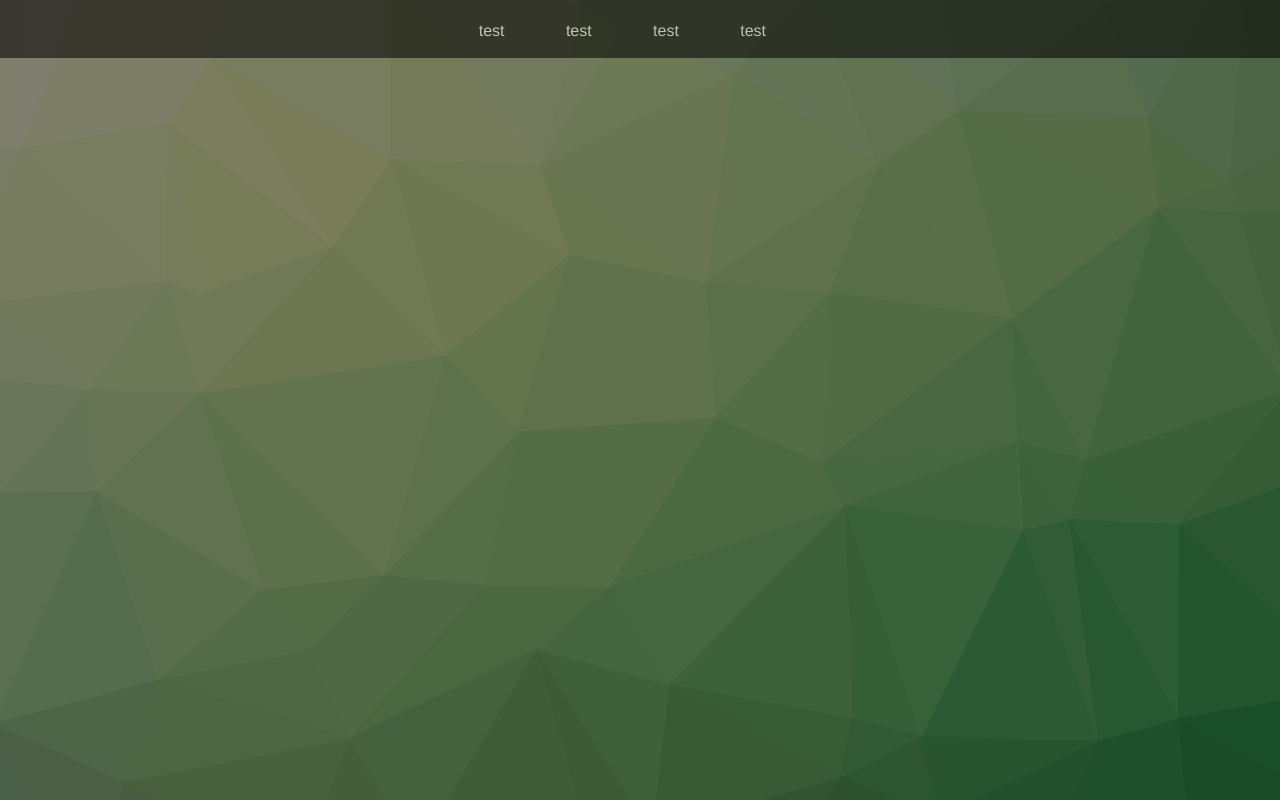
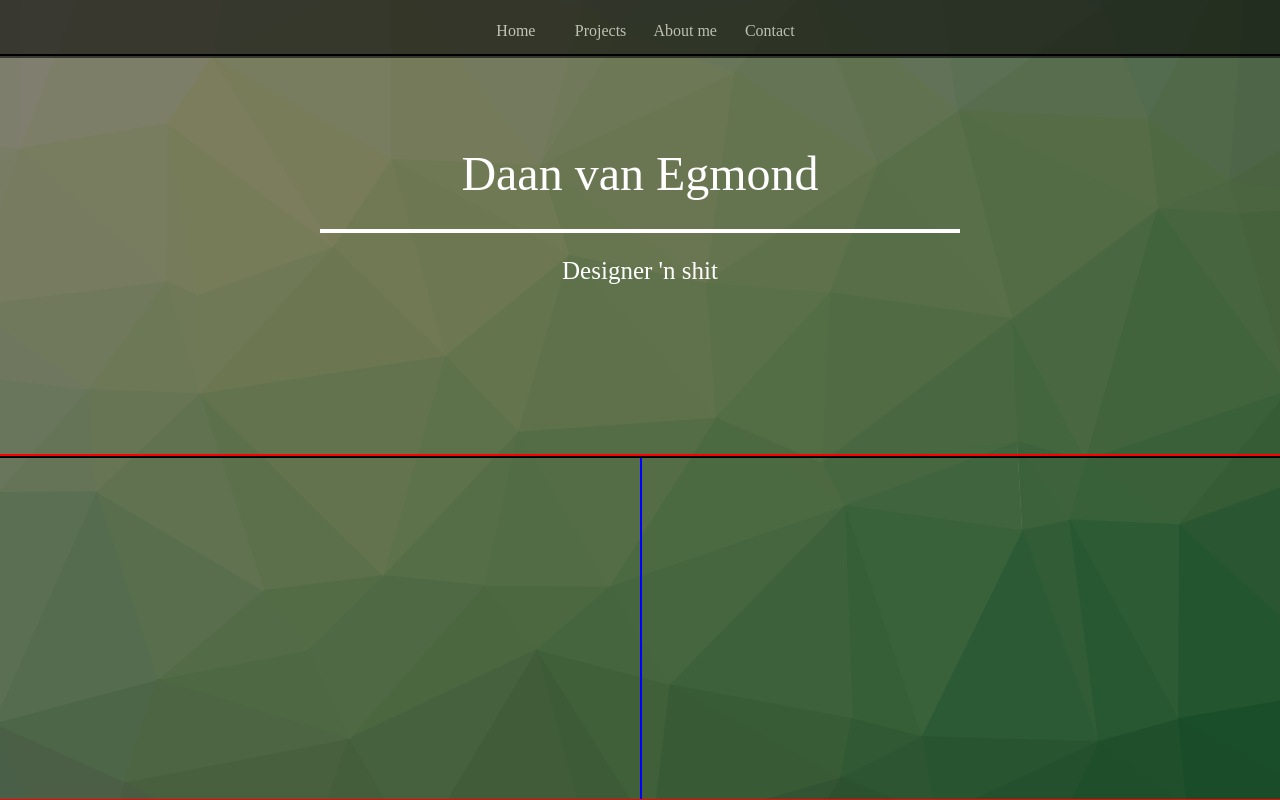
Before and after one commit to HumanGreed/portfolioWebsite, a plain HTML site: page portfolioWebsite/index.html in a window 1280 px wide. Drawn offline with Linux system fonts and the light colour scheme.

Commit message:
#Added -Fonts -Page costruction -outlining seperate Divs

```diff
--- a/portfolioWebsite/index.html
+++ b/portfolioWebsite/index.html
@@ -14,20 +14,33 @@
             <div class="menuBar">
                 <ul>
                     <li>
-                        <div class="item1" class="items">test</div>
+                        <div class="item1" class="items">Home</div>
                     </li>
                     <li>
-                        <div class="item2" class="items">test</div>
+                        <div class="item2" class="items">Projects</div>
                     </li>
                     <li>
-                        <div class="item3" class="items">test</div>
+                        <div class="item3" class="items">About me</div>
                     </li>
                     <li>
-                        <div class="item4" class="items">test</div>
+                        <div class="item4" class="items">Contact</div>
                     </li>
                 </ul>
             </div>
-            <div class="contentBox"></div>
+            <div class="contentBox">
+                <div class="aboutMeBox">
+                    <div class="Name">
+                        Daan van Egmond
+                    </div>
+                    <div class="provision">
+                        Designer 'n shit
+                    </div>
+                </div>
+                <div class="otherTwoBoxes">
+                    <div class="projects"></div>
+                    <div class="contact"></div>
+                </div>
+            </div>
         </div>
     </body>
 </html>
--- a/portfolioWebsite/media/css/style.css
+++ b/portfolioWebsite/media/css/style.css
@@ -350,12 +350,12 @@ template {
 
 /* Home Page */
 body {
-    width: 100vh;
+    width: 100vw;
     position: absolute;
     background-repeat: no-repeat;
     background-image: url("../pictures/Background/background2.png");
     margin: 0;
-    font-family: helvetica;
+    font-family: Ubuntu-C;
 }
 
 .background {
@@ -374,12 +374,12 @@ body {
 }
 
 .menuBar ul {
-    width: 65%;
+    width: 63%;
     list-style-type: none;
     margin: 0;
     padding: 0;
     overflow: hidden;
-    padding-left: 35%;
+    padding-left: 37%;
 }
 
 .menuBar ul li {
@@ -391,3 +391,43 @@ body {
     text-align: center;
     padding-top: 2.5vh;
 }
+
+.contentBox {
+    flex-direction: column;
+}
+
+.contentBox .aboutMeBox {
+    outline: 2px solid  black;
+    height: 50vh;
+}
+
+.contentBox .aboutMeBox .Name {
+    text-align: center;
+    font-size: 300%;
+    padding-top: 7%;
+    color: white;
+}
+
+.contentBox .aboutMeBox .provision {
+    box-shadow: 0 -4px 0 white;
+    height: 5vh;
+    width: 50%;
+    margin: auto;
+    margin-top: 4vh;
+    font-size: 25px;
+    color: white;
+    text-align: center;
+    padding-top: 3vh;
+}
+
+.contentBox .otherTwoBoxes {
+    outline: 2px solid red;
+    height: 42.85vh;
+    display: flex;
+    flex-direction: row;
+}
+
+.contentBox .otherTwoBoxes .projects {
+    width: 50vw;
+    outline: 2px solid blue;
+}
```
